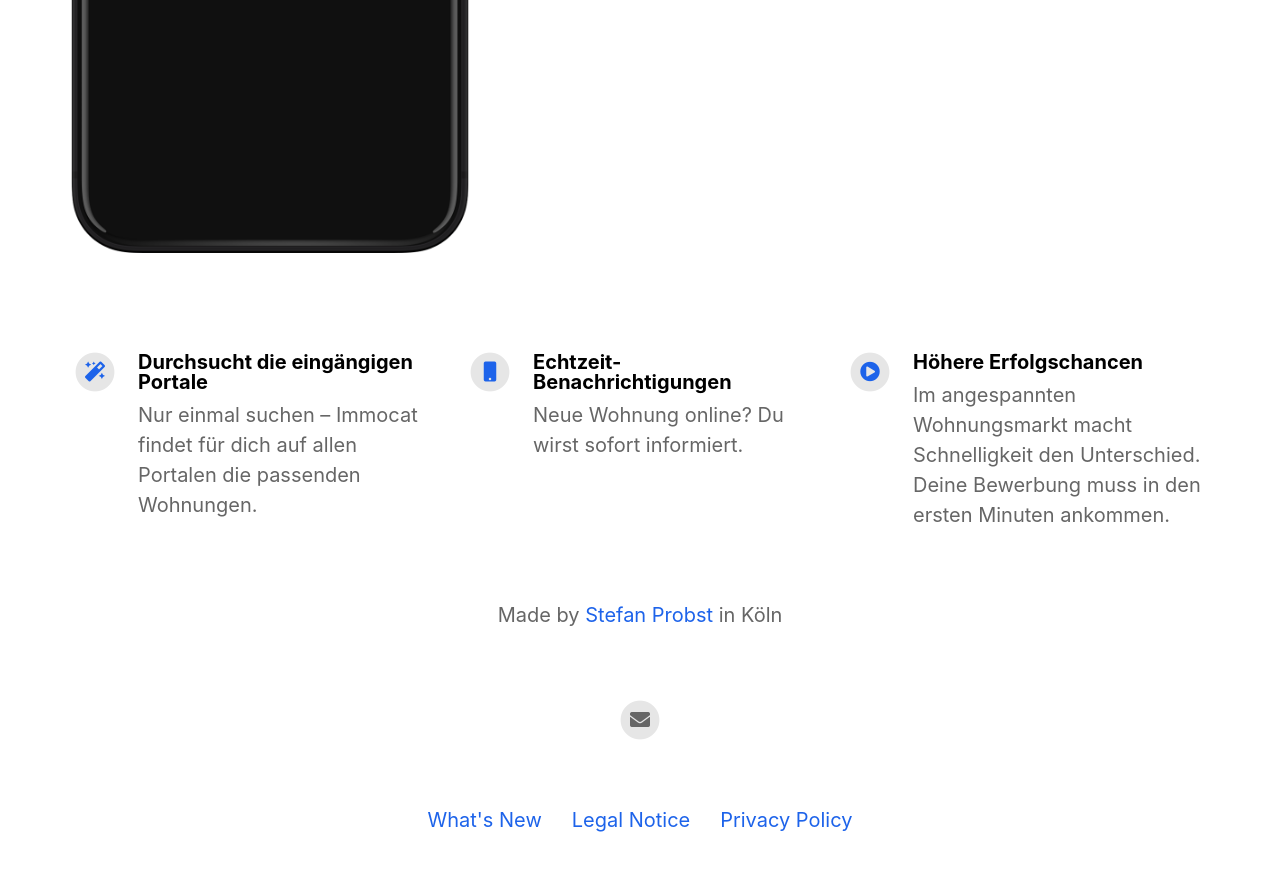
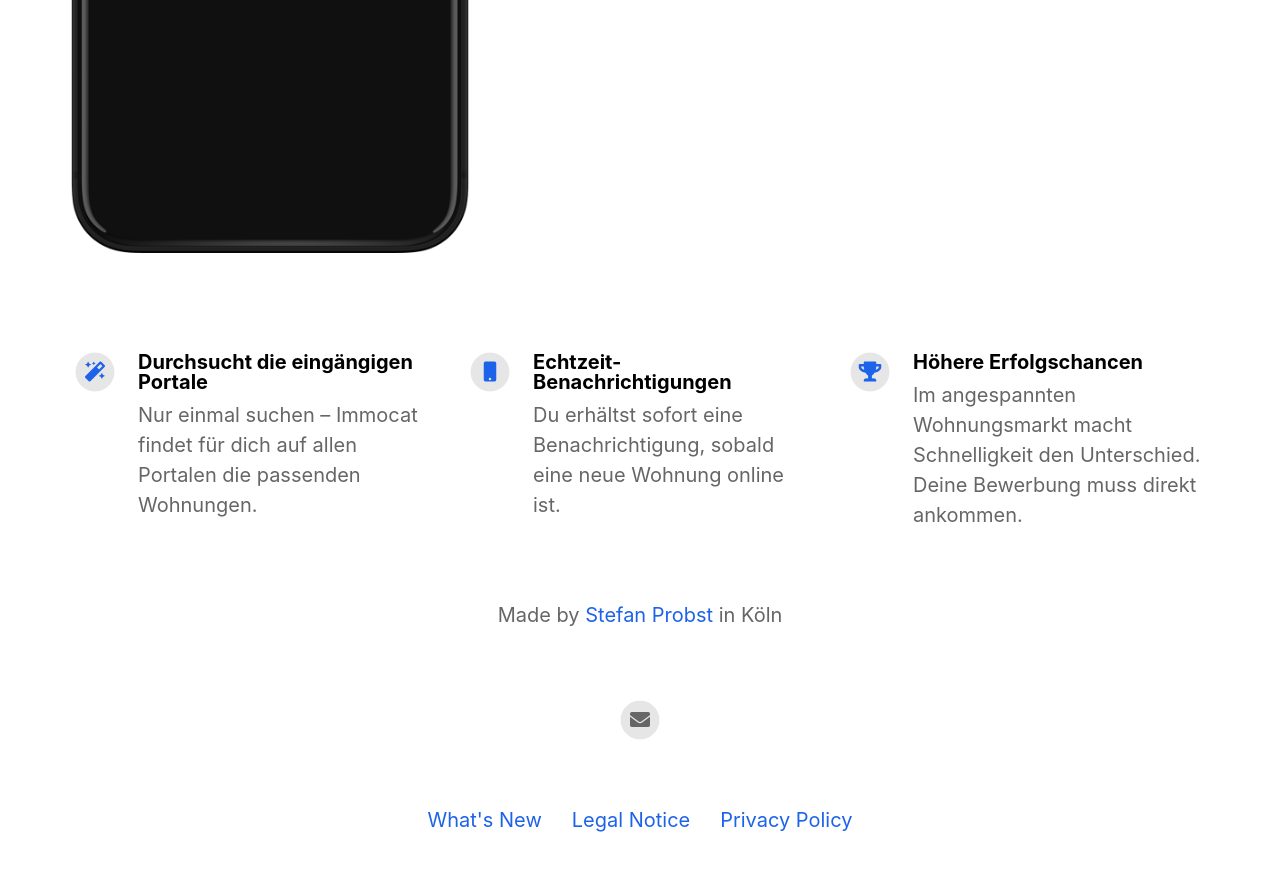
Before and after one commit to probststefan/immocat-app-landing-page, a Jekyll site: the page built from index.html, in a window 1280 px wide and 900 px high, scrolled down 732 px. Shown: the top 871 px of the window. Built offline with Jekyll 4.4.1, drawn with Linux system fonts in a browser that asks for light colours; nearby versions of some CDN libraries.

Commit message:
Update _config.yml

```diff
--- a/_config.yml
+++ b/_config.yml
@@ -43,12 +43,12 @@ features                                  :
     fontawesome_icon_name                 : magic
 
   - title                                 : Echtzeit-Benachrichtigungen
-    description                           : Neue Wohnung online? Du wirst sofort informiert.
+    description                           : Du erhältst sofort eine Benachrichtigung, sobald eine neue Wohnung online ist.
     fontawesome_icon_name                 : mobile
 
   - title                                 : Höhere Erfolgschancen
-    description                           : Im angespannten Wohnungsmarkt macht Schnelligkeit den Unterschied. Deine Bewerbung muss in den ersten Minuten ankommen.
-    fontawesome_icon_name                 : play-circle
+    description                           : Im angespannten Wohnungsmarkt macht Schnelligkeit den Unterschied. Deine Bewerbung muss direkt ankommen.
+    fontawesome_icon_name                 : trophy
 
 
 
```
